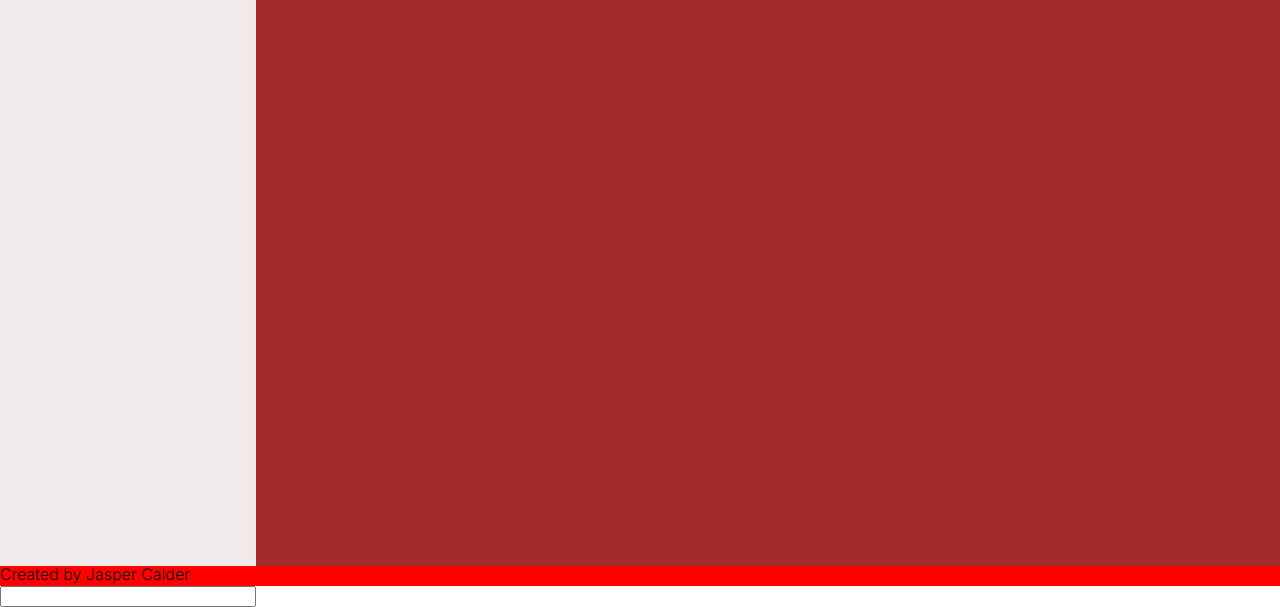
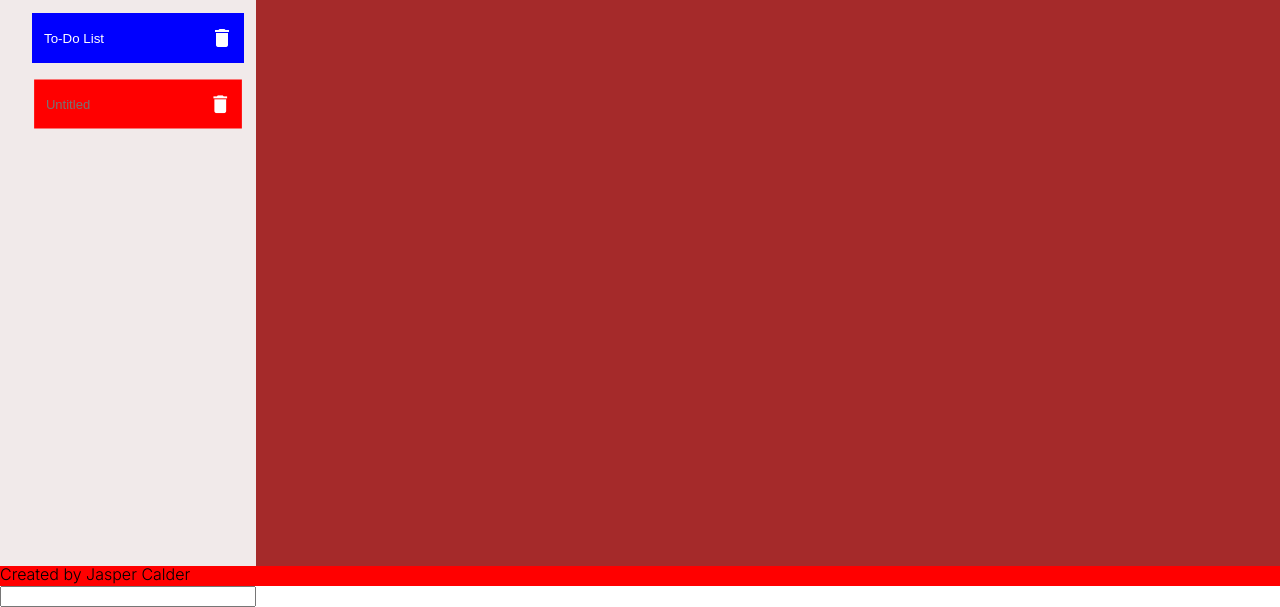
Before and after one commit to jasper-calder/odin-to-do-list, a website built with webpack: page index.html in a window 1280 px wide. Both pictures are taken after a click on the element "add_circle_outline". Shown: the part 193-800 px from the top of the page. Built offline with nearby package versions, Linux system fonts and the light colour scheme.

Commit message:
Add remove list feature

```diff
--- a/index.html
+++ b/index.html
@@ -17,6 +17,10 @@
         <div class="add-button">
             <span class="material-icons md-24">add_circle_outline</span>
         </div>
+        <div>
+            <input name="listName" type="radio" id="0" checked>
+            <label for="0"><input type="text" placeholder="Untitled" maxlength="15" id="0" value="To-Do List"><i class="material-icons" id="delete-0">delete</i></label>
+        </div>
     </div>
     <div class="content">
         <header>List Name</header>
--- a/src/index.js
+++ b/src/index.js
@@ -1,13 +1,12 @@
 const DOMStuff = (function() {
     const body = document.querySelector('body');
 
-    let listCount = 0;
+    let listCount = 1;
 
     const addList = () => {
         const div_sidebar = document.querySelector('.sidebar');
 
         const div_list = document.createElement('div');
-        // div_list.classList.add(listName)
 
         const input_radio = document.createElement('input');
         input_radio.name = "listName";
@@ -24,8 +23,23 @@ const DOMStuff = (function() {
         input_text.maxLength = 15;
         input_text.id = listCount;
 
+        const i_delete = document.createElement('i');
+        i_delete.classList.add('material-icons');
+        i_delete.innerText = 'delete';
+        i_delete.setAttribute('id', `delete-${listCount}`);
+        i_delete.addEventListener('click', function(e) {
+            e.target.parentNode.parentNode.remove();
+            // console.log(document.querySelector('.sidebar > * > input'));
+            console.log(e.target.parentNode.parentNode.querySelector('input').checked)
+            if (e.target.parentNode.parentNode.querySelector('input').checked) {
+                document.querySelector('.sidebar > div > input').checked = true;
+            }
+
+        });
+
 
         label.appendChild(input_text);
+        label.appendChild(i_delete);
         div_list.appendChild(input_radio);
         div_list.appendChild(label);
         div_sidebar.appendChild(div_list);
@@ -34,10 +48,6 @@ const DOMStuff = (function() {
 
         listCount++;
 
-    }
-
-    const updateListName = (e, listName) => {
-        e.classList
     }
 
     return {addList};
--- a/styles.css
+++ b/styles.css
@@ -61,6 +61,10 @@ label {
     background-color: blue;
     height: 50px;
     width: 100%;
+    justify-content: space-between;
+    align-items: center;
+    padding: 0 10px;
+    color: white;
 }
 
 label input {
@@ -69,8 +73,10 @@ label input {
     border: none;
     outline: none;
     width: 100px;
-    margin: 10px;
 }
+
+
+
 
 
 .content {
```
